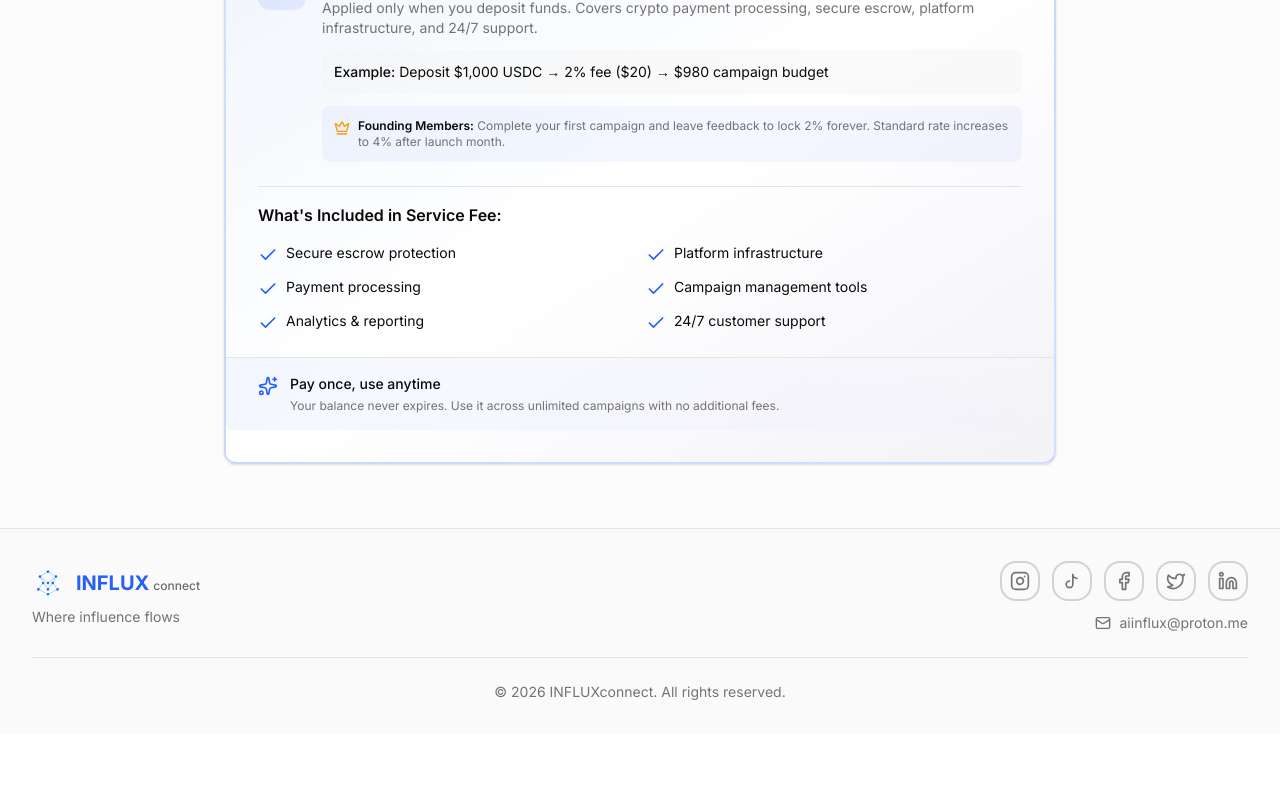
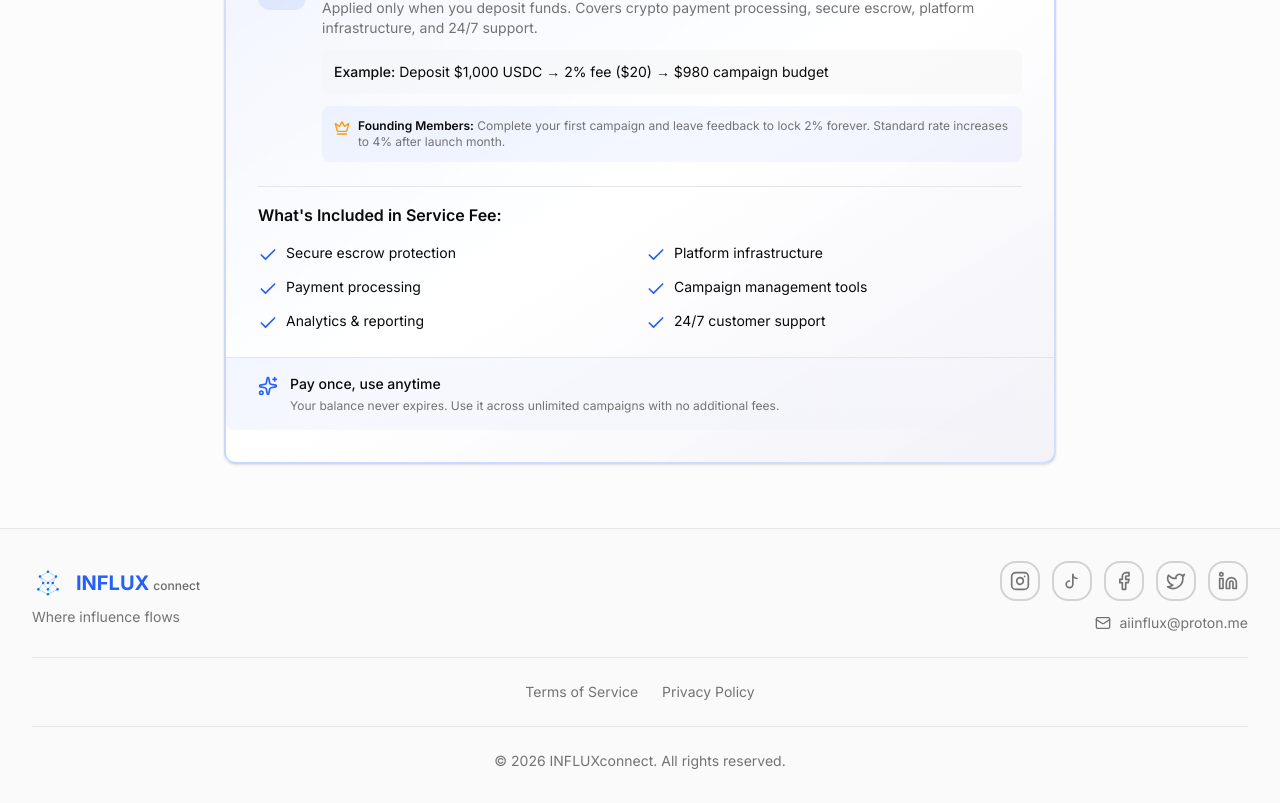
Before and after one commit to snezhinskayaaaa/influx-mvp, a Next.js app: page /brands in a window 1280 px wide. Shown: the part 6080-6883 px from the top of the page. Before the commit the page ends 6814 px from the top, so only its background shows below. Built offline with nearby package versions, Linux system fonts and the light colour scheme; no server answers; the database is empty.

Commit message:
feat: add Terms and Privacy links to all footers

```diff
--- a/app/brands/page.tsx
+++ b/app/brands/page.tsx
@@ -1071,6 +1071,12 @@ export default function BrandsPage() {
             </div>
           </div>
 
+          {/* Legal Links */}
+          <div className="flex justify-center gap-6 pt-6 mt-6 border-t">
+            <Link href="/terms" className="text-sm text-muted-foreground hover:text-primary transition-colors">Terms of Service</Link>
+            <Link href="/privacy" className="text-sm text-muted-foreground hover:text-primary transition-colors">Privacy Policy</Link>
+          </div>
+
           {/* Copyright */}
           <div className="text-center pt-6 mt-6 border-t">
             <p className="text-sm text-muted-foreground">&copy; 2026 INFLUXconnect. All rights reserved.</p>
--- a/app/influencers/page.tsx
+++ b/app/influencers/page.tsx
@@ -1115,6 +1115,12 @@ export default function InfluencersPage() {
             </div>
           </div>
 
+          {/* Legal Links */}
+          <div className="flex justify-center gap-6 pt-6 mt-6 border-t">
+            <Link href="/terms" className="text-sm text-muted-foreground hover:text-primary transition-colors">Terms of Service</Link>
+            <Link href="/privacy" className="text-sm text-muted-foreground hover:text-primary transition-colors">Privacy Policy</Link>
+          </div>
+
           {/* Copyright */}
           <div className="text-center pt-6 mt-6 border-t">
             <p className="text-sm text-muted-foreground">&copy; 2026 INFLUXconnect. All rights reserved.</p>
--- a/app/page.tsx
+++ b/app/page.tsx
@@ -877,6 +877,12 @@ export default function Home() {
             </div>
           </div>
 
+          {/* Legal Links */}
+          <div className="flex justify-center gap-6 pt-6 mt-6 border-t">
+            <Link href="/terms" className="text-sm text-muted-foreground hover:text-primary transition-colors">Terms of Service</Link>
+            <Link href="/privacy" className="text-sm text-muted-foreground hover:text-primary transition-colors">Privacy Policy</Link>
+          </div>
+
           {/* Copyright */}
           <div className="text-center pt-6 mt-6 border-t">
             <p className="text-sm text-muted-foreground">&copy; 2026 INFLUXconnect. All rights reserved.</p>
--- a/app/pricing/page.tsx
+++ b/app/pricing/page.tsx
@@ -848,6 +848,12 @@ export default function PricingPage() {
             </div>
           </div>
 
+          {/* Legal Links */}
+          <div className="flex justify-center gap-6 pt-6 mt-6 border-t">
+            <Link href="/terms" className="text-sm text-muted-foreground hover:text-primary transition-colors">Terms of Service</Link>
+            <Link href="/privacy" className="text-sm text-muted-foreground hover:text-primary transition-colors">Privacy Policy</Link>
+          </div>
+
           {/* Copyright */}
           <div className="text-center pt-6 mt-6 border-t">
             <p className="text-sm text-muted-foreground">&copy; 2026 INFLUXconnect. All rights reserved.</p>
--- a/app/privacy/page.tsx
+++ b/app/privacy/page.tsx
@@ -378,6 +378,12 @@ export default function PrivacyPage() {
             </div>
           </div>
 
+          {/* Legal Links */}
+          <div className="flex justify-center gap-6 pt-6 mt-6 border-t">
+            <Link href="/terms" className="text-sm text-muted-foreground hover:text-primary transition-colors">Terms of Service</Link>
+            <Link href="/privacy" className="text-sm text-muted-foreground hover:text-primary transition-colors">Privacy Policy</Link>
+          </div>
+
           {/* Copyright */}
           <div className="text-center pt-6 mt-6 border-t">
             <p className="text-sm text-muted-foreground">&copy; 2026 INFLUXconnect. All rights reserved.</p>
--- a/app/terms/page.tsx
+++ b/app/terms/page.tsx
@@ -367,6 +367,12 @@ export default function TermsPage() {
             </div>
           </div>
 
+          {/* Legal Links */}
+          <div className="flex justify-center gap-6 pt-6 mt-6 border-t">
+            <Link href="/terms" className="text-sm text-muted-foreground hover:text-primary transition-colors">Terms of Service</Link>
+            <Link href="/privacy" className="text-sm text-muted-foreground hover:text-primary transition-colors">Privacy Policy</Link>
+          </div>
+
           {/* Copyright */}
           <div className="text-center pt-6 mt-6 border-t">
             <p className="text-sm text-muted-foreground">&copy; 2026 INFLUXconnect. All rights reserved.</p>
```
